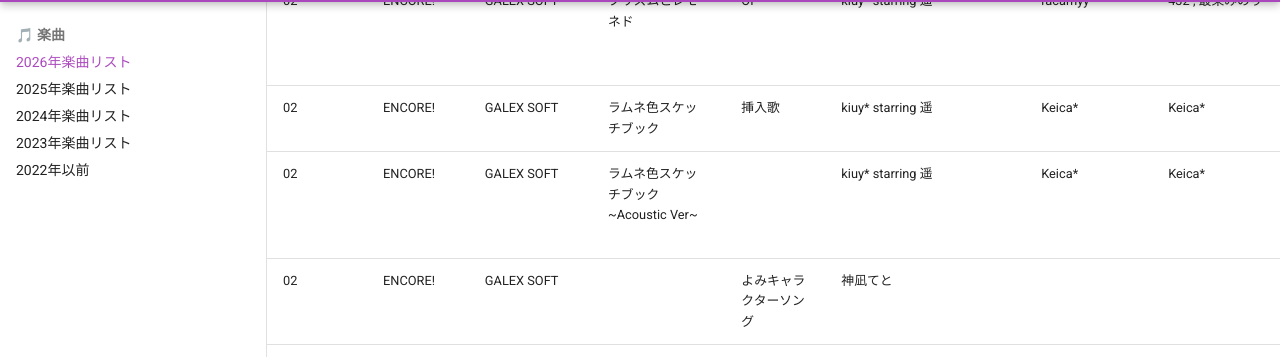
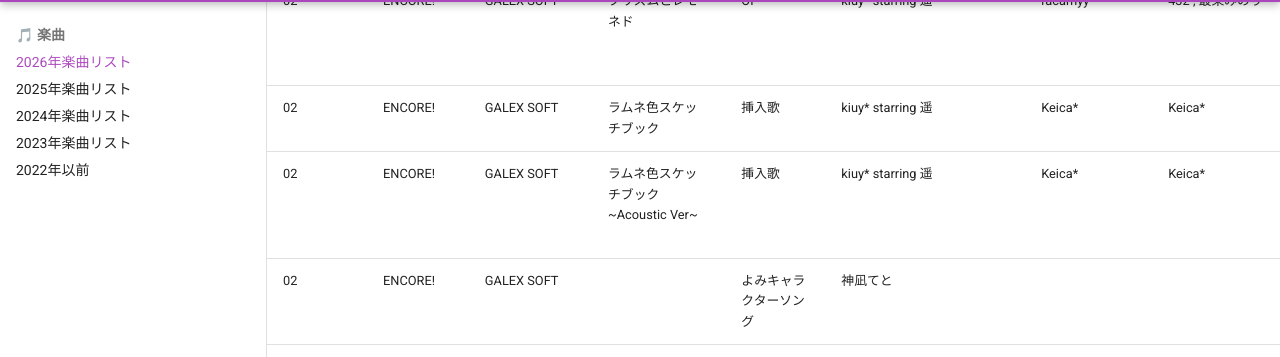
Before and after one commit to onihusube/ensonglog, an MkDocs documentation site: the page built from docs/2026/楽曲.md, in a window 1280 px wide and 900 px high, scrolled down 4253 px. Shown: the part 94-451 px from the top of the window. Built offline with MkDocs 1.6.1 and Material for MkDocs 9.7.7, drawn with Linux system fonts in a browser that asks for light colours; emoji names are drawn with the system emoji font; comment, search, counter and statistics services are not loaded.

Commit message:
微追記

```diff
--- a/docs/2026/楽曲.md
+++ b/docs/2026/楽曲.md
@@ -47,7 +47,7 @@ search:
 | 02<!--/19--> | 初恋、未完につき続く | 陽乃まなつ | 陽だまり | ED | 雨音らら | 雨音らら | 雨音らら |  |  |  |
 | 02<!--/27--> | ENCORE! | GALEX SOFT | プリズムとレモネド | OP | kiuy\* starring 遥 | racamyy | 432 , 最果みのり | 432 | 『プリズムとレモネド』 CDシングル ([BOOTH](https://galexsoft.booth.pm/items/7108927)) |  | |
 | 02<!--/27--> | ENCORE! | GALEX SOFT | ラムネ色スケッチブック | 挿入歌 | kiuy\* starring 遥 | Keica\* | Keica\* | Keica\* | | | [:fontawesome-brands-youtube:](https://www.youtube.com/watch?v=TqAGhjg_rbY) |
-| 02<!--/27--> | ENCORE! | GALEX SOFT | ラムネ色スケッチブック ~Acoustic Ver~ |  | kiuy\* starring 遥 | Keica\* | Keica\* | 432 | 『プリズムとレモネド』 CDシングル ([BOOTH](https://galexsoft.booth.pm/items/7108927)) |  |
+| 02<!--/27--> | ENCORE! | GALEX SOFT | ラムネ色スケッチブック ~Acoustic Ver~ | 挿入歌 | kiuy\* starring 遥 | Keica\* | Keica\* | 432 | 『プリズムとレモネド』 CDシングル ([BOOTH](https://galexsoft.booth.pm/items/7108927)) |  |
 | 02<!--/27--> | ENCORE! | GALEX SOFT |  | よみキャラクターソング | 神凪てと |  |  | | CF特典 | | |
 | 02<!--/27--> | ENCORE! | GALEX SOFT |  | 琴途キャラクターソング | 奏雨 |  |  | | CF特典 | | |
 | 02<!--/27--> | ENCORE! | GALEX SOFT |  | 由綺キャラクターソング | 花屋敷やや |  |  | | CF特典 | | |
```
